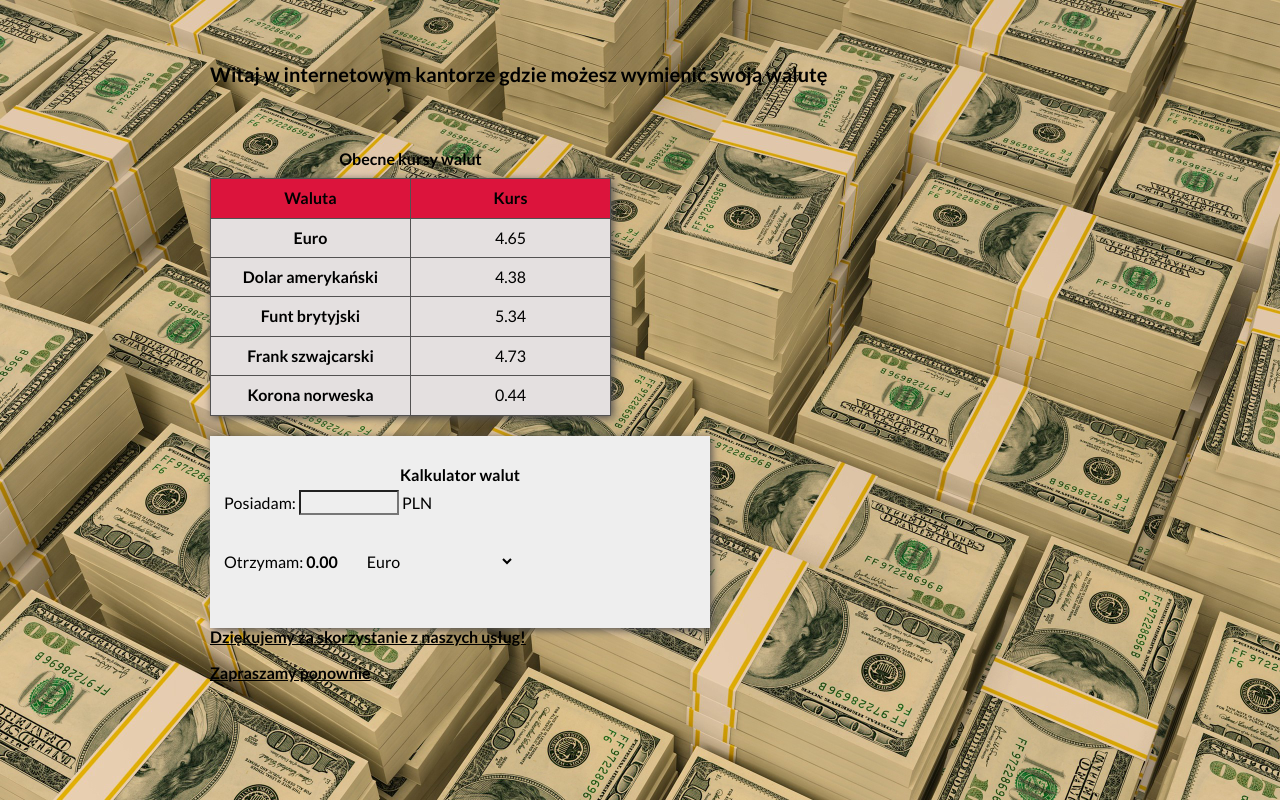
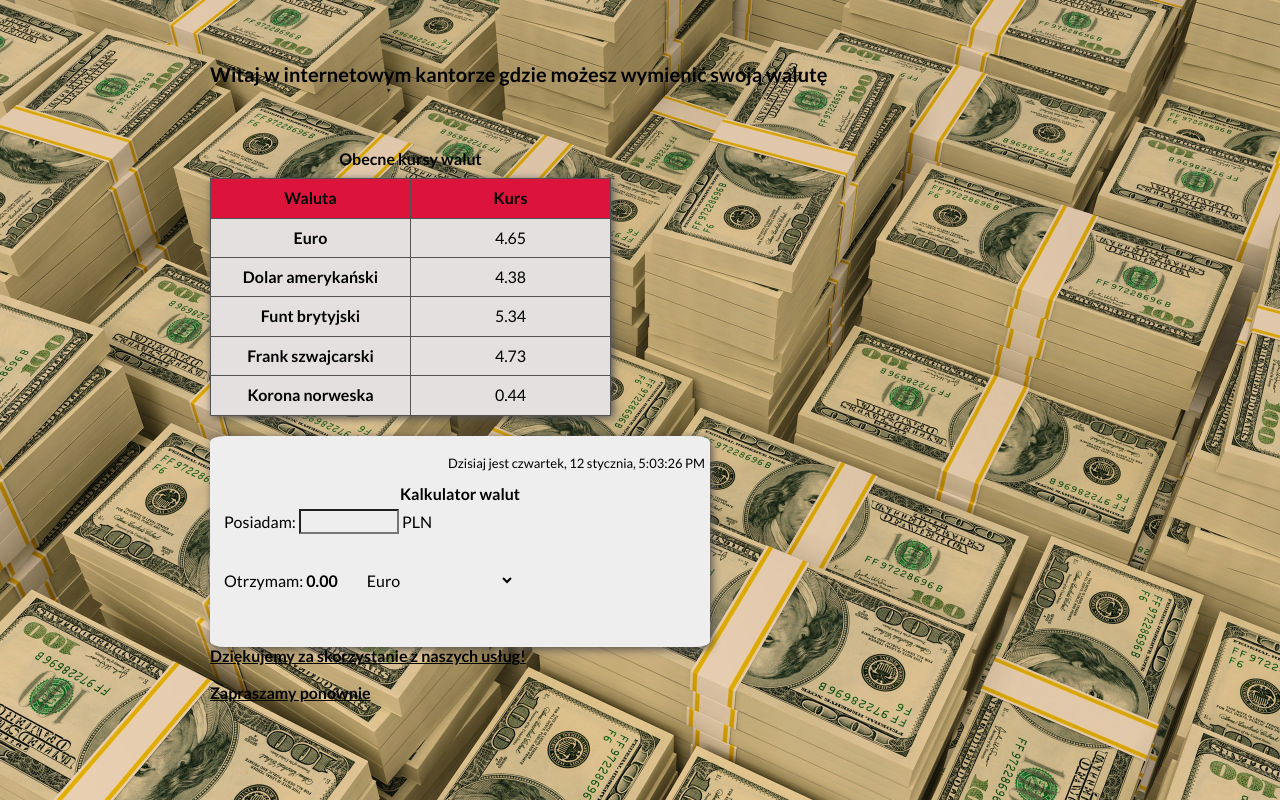
Before and after one commit to xxFino/cantor-react, a React (Create React App) app: page / in a window 1280 px wide. Built offline with nearby package versions, Linux system fonts and the light colour scheme.

Commit message:
created date and clock in program

```diff
--- /dev/null
+++ b/src/Clock/index.js
@@ -0,0 +1,26 @@
+import { useState, useEffect } from "react";
+import "./style.css";
+
+export const Clock = (() => {
+    const [myDate, setMyDate] = useState(new Date());
+
+    useEffect(() => {
+        const timeId = setInterval(() => {
+            setMyDate(new Date());
+        }, 1000);
+
+        return () => {
+            clearInterval(timeId)
+        };
+    }, []);
+
+    return (
+        <div className="date">
+            Dzisiaj jest {" "}
+            {myDate.toLocaleString("pl-PL", {
+                weekday: "long", day: "numeric", month: "long",
+            })}
+            {", "} {myDate.toLocaleTimeString()}
+        </div>
+    )
+});
--- /dev/null
+++ b/src/Clock/style.css
@@ -0,0 +1,8 @@
+.date {
+    display: flex;
+    justify-content: right;
+    text-align: center;
+    font-size: small;
+    padding-right: 5px;
+    padding-bottom: 15px;
+}
--- a/src/Form/index.js
+++ b/src/Form/index.js
@@ -2,6 +2,7 @@ import "./style.css";
 import { useState } from 'react';
 import Result from "../Result";
 import currencies from "../currencies.js";
+import { Clock } from "../Clock";
 
 const Form = () => {
   const [currency, setCurrency] = useState(currencies[0].code);
@@ -11,6 +12,9 @@ const Form = () => {
 
   return (
     <form className="form">
+      <div>
+        <Clock />
+      </div>
       <legend className="form__legend">
         <strong>Kalkulator walut</strong>
       </legend>
--- a/src/Form/style.css
+++ b/src/Form/style.css
@@ -1,10 +1,11 @@
 .form {
     margin-top: 20px;
-    padding-top: 30px;
+    padding-top: 20px;
     padding-bottom: 30px;
     width: 500px;
     background-color: #eee;
     box-shadow: 2px 2px 8px rgb(82, 80, 80);
+    border-radius: 3%;
 }
 
 .form__fieldset {
```
Also changed, not shown: src/App.js (line endings or trailing spaces).
